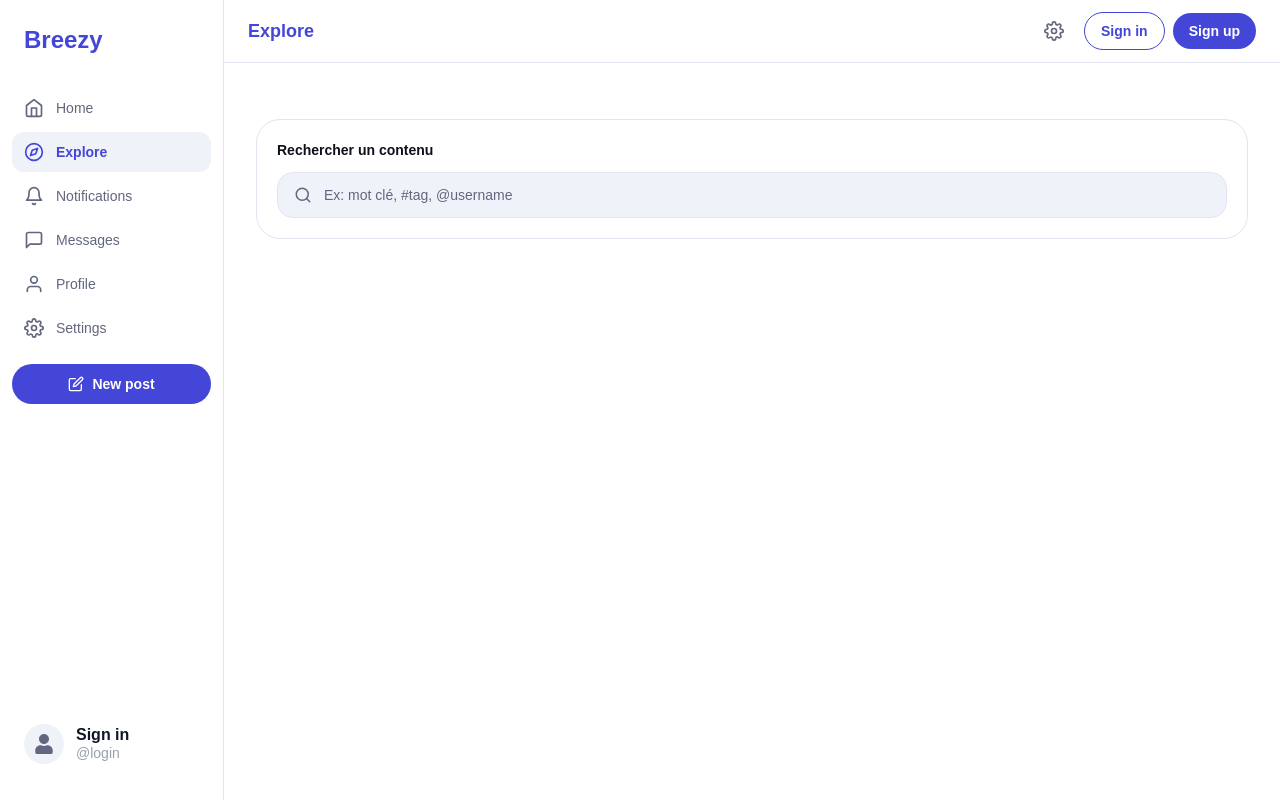
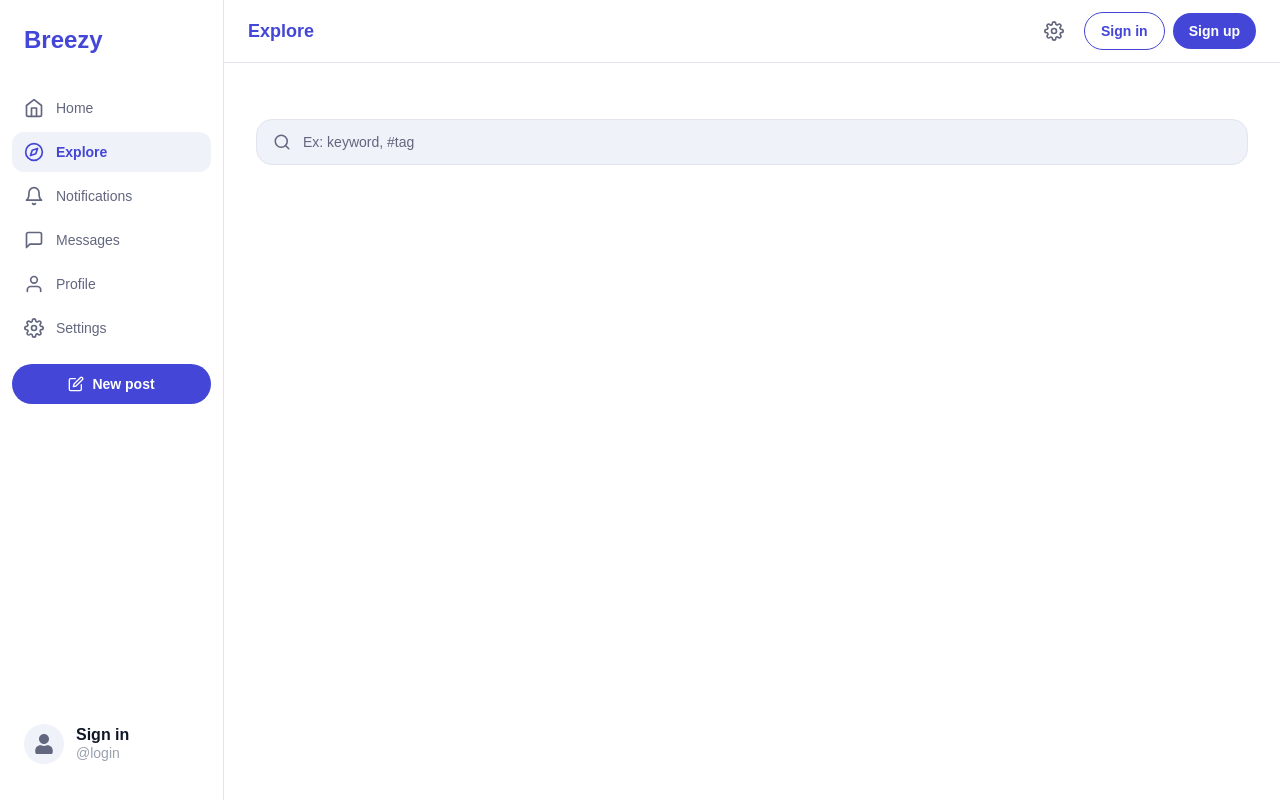
Before and after one commit to DAD-groupe-6/Breezy, a Next.js app in the folder front/: page /explorer in a window 1280 px wide. Built offline with nearby package versions, Linux system fonts and the light colour scheme.

Commit message:
refactor(front): integrate Searchbar component for improved search functionality in Explorer and Messages pages

```diff
--- a/front/src/app/(app)/explorer/page.jsx
+++ b/front/src/app/(app)/explorer/page.jsx
@@ -1,10 +1,12 @@
 "use client"
 
 import { useState } from 'react'
-import { FiSearch } from 'react-icons/fi'
+import { useTranslation } from '@/hooks/useTranslation'
+import Searchbar from '../../../components/Searchbar'
 
 export default function ExplorerPage() {
   const [query, setQuery] = useState('')
+  const { t } = useTranslation()
 
   return (
     <div className="relative min-h-full overflow-hidden bg-transparent px-4 py-6 text-[var(--color-text-primary)] md:px-6 lg:px-8">
@@ -13,23 +15,13 @@ export default function ExplorerPage() {
         <div className="absolute right-0 top-32 h-72 w-72 rounded-full bg-[var(--color-bg-surface-2)] blur-3xl" />
       </div>
 
-      <div className="mt-8 rounded-[24px] border border-[var(--color-border)] bg-[var(--color-bg-surface)] p-4 md:p-5">
-        <label htmlFor="explorer-search" className="mb-3 block text-sm font-semibold text-[var(--color-text-primary)]">
-          Rechercher un contenu
-        </label>
-
-        <div className="flex items-center gap-3 rounded-2xl border border-[var(--color-border)] bg-[var(--color-bg-surface-2)] px-4 py-3 transition-colors focus-within:border-[var(--color-text-title)] focus-within:ring-2 focus-within:ring-[var(--color-text-title)]/20">
-          <FiSearch className="shrink-0 text-lg text-[var(--color-text-secondary)]" aria-hidden="true" />
-          <input
-            id="explorer-search"
-            type="search"
-            value={query}
-            onChange={(e) => setQuery(e.target.value)}
-            placeholder="Ex: mot clé, #tag, @username"
-            className="w-full bg-transparent text-sm text-[var(--color-text-primary)] outline-none placeholder:text-[var(--color-text-secondary)]"
-          />
-        </div>
-      </div>
+      <Searchbar
+        id="explorer-search"
+        value={query}
+        onChange={(event) => setQuery(event.target.value)}
+        placeholder={t('pages.explorer.searchPlaceholder')}
+        className="mt-8"
+      />
     </div>
   )
 }
--- a/front/src/app/(app)/messages/page.jsx
+++ b/front/src/app/(app)/messages/page.jsx
@@ -1,7 +1,9 @@
 "use client"
 
 import { useState } from 'react'
-import { FiChevronLeft, FiSearch, FiPhone, FiVideo, FiPaperclip, FiSend } from 'react-icons/fi'
+import { FiChevronLeft, FiPhone, FiVideo, FiPaperclip, FiSend } from 'react-icons/fi'
+import { useTranslation } from '@/hooks/useTranslation'
+import Searchbar from '../../../components/Searchbar'
 
 const conversations = [
   {
@@ -107,6 +109,8 @@ function ChatBubble({ from, text, time }) {
 
 export default function MessagesPage() {
   const [selectedId, setSelectedId] = useState(null)
+  const [searchQuery, setSearchQuery] = useState('')
+  const { t } = useTranslation()
 
   const selectedConversation = conversations.find((conversation) => conversation.id === selectedId) ?? null
 
@@ -125,10 +129,14 @@ export default function MessagesPage() {
           <aside className="flex w-[320px] flex-col border-r border-[var(--color-border)] bg-[var(--color-bg-surface)] lg:w-[360px]">
             <div className="border-b border-[var(--color-border)] px-4 py-4 sm:px-5">
               <h1 className="text-xl font-bold text-[var(--color-text-title)]">Messages</h1>
-              <label className="mt-4 flex items-center gap-3 rounded-full border border-[var(--color-border)] bg-[var(--color-bg-surface-2)] px-4 py-3 text-sm text-[var(--color-text-secondary)]">
-                <FiSearch className="shrink-0" />
-                <span>Rechercher...</span>
-              </label>
+              <Searchbar
+                id="messages-search-desktop"
+                value={searchQuery}
+                onChange={(event) => setSearchQuery(event.target.value)}
+                placeholder={t('pages.messages.searchPlaceholder')}
+                rounded="rounded-full"
+                className="mt-4"
+              />
             </div>
 
             <div className="flex-1 overflow-y-auto">
@@ -204,10 +212,14 @@ export default function MessagesPage() {
             <section className="border-x border-[var(--color-border)] bg-[var(--color-bg-surface)]">
               <div className="border-b border-[var(--color-border)] px-4 py-4">
                 <h1 className="text-xl font-bold text-[var(--color-text-title)]">Messages</h1>
-                <label className="mt-4 flex items-center gap-3 rounded-full border border-[var(--color-border)] bg-[var(--color-bg-surface-2)] px-4 py-3 text-sm text-[var(--color-text-secondary)]">
-                  <FiSearch className="shrink-0" />
-                  <span>Rechercher...</span>
-                </label>
+                <Searchbar
+                  id="messages-search-mobile"
+                  value={searchQuery}
+                  onChange={(event) => setSearchQuery(event.target.value)}
+                  placeholder={t('pages.messages.searchPlaceholder')}
+                  rounded="rounded-full"
+                  className="mt-4"
+                />
               </div>
 
               <div>
```
